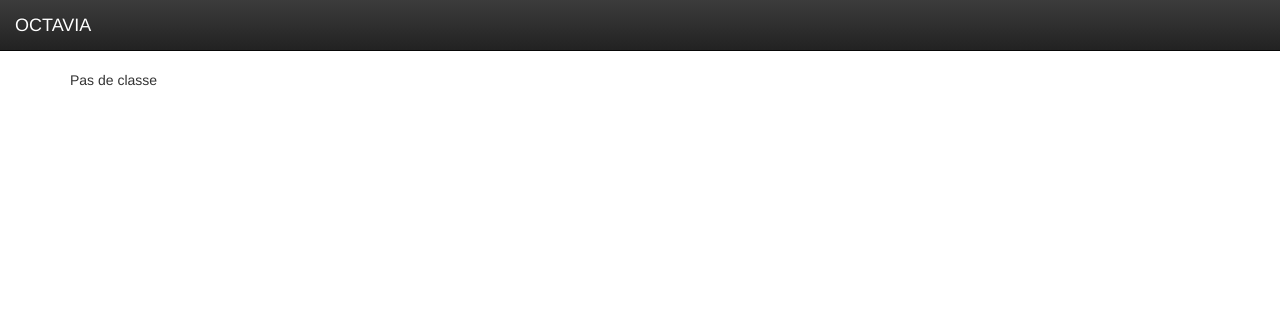
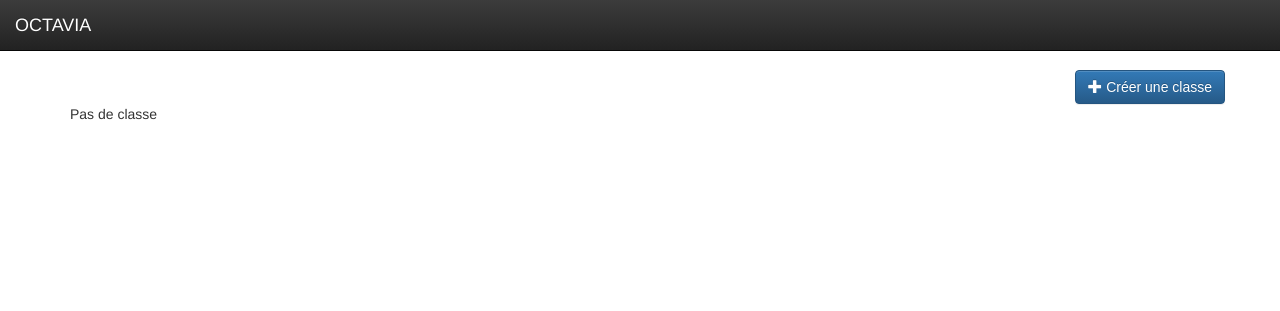
Before and after one commit to PLI-Octavia/OctaviaOld, a Django app: page /course// in a window 1280 px wide. Shown: the top 311 px of the page. Run offline with Django 3.2, Linux system fonts and the light colour scheme; the visitor is signed in with stand-in values (Sample User, id 1); data that the repository does not hold is empty; some libraries are stand-ins or nearby versions.

Commit message:
little fix

```diff
--- a/app/templates/courses/see.html
+++ b/app/templates/courses/see.html
@@ -2,13 +2,13 @@
 
 {% block content %}
 
+<div class='row'>
+		<a href="/course/create/"><button class='btn btn-primary pull-right'><span class="glyphicon glyphicon-plus" aria-hidden="true"></span> Créer une classe  </button></a>
+</div>
 {% if not courses %}
    <p>Pas de classe</p>
 {% else  %}
 
-	<div class='row'>
-		<a href="/course/create/"><button class='btn btn-primary pull-right'><span class="glyphicon glyphicon-plus" aria-hidden="true"></span> Créer une classe  </button></a>
-	</div>
 	<div class="row">
 	{% for course in courses %}
 	  <div class="col-sm-3 col-md-3 col-lg-3">
```
